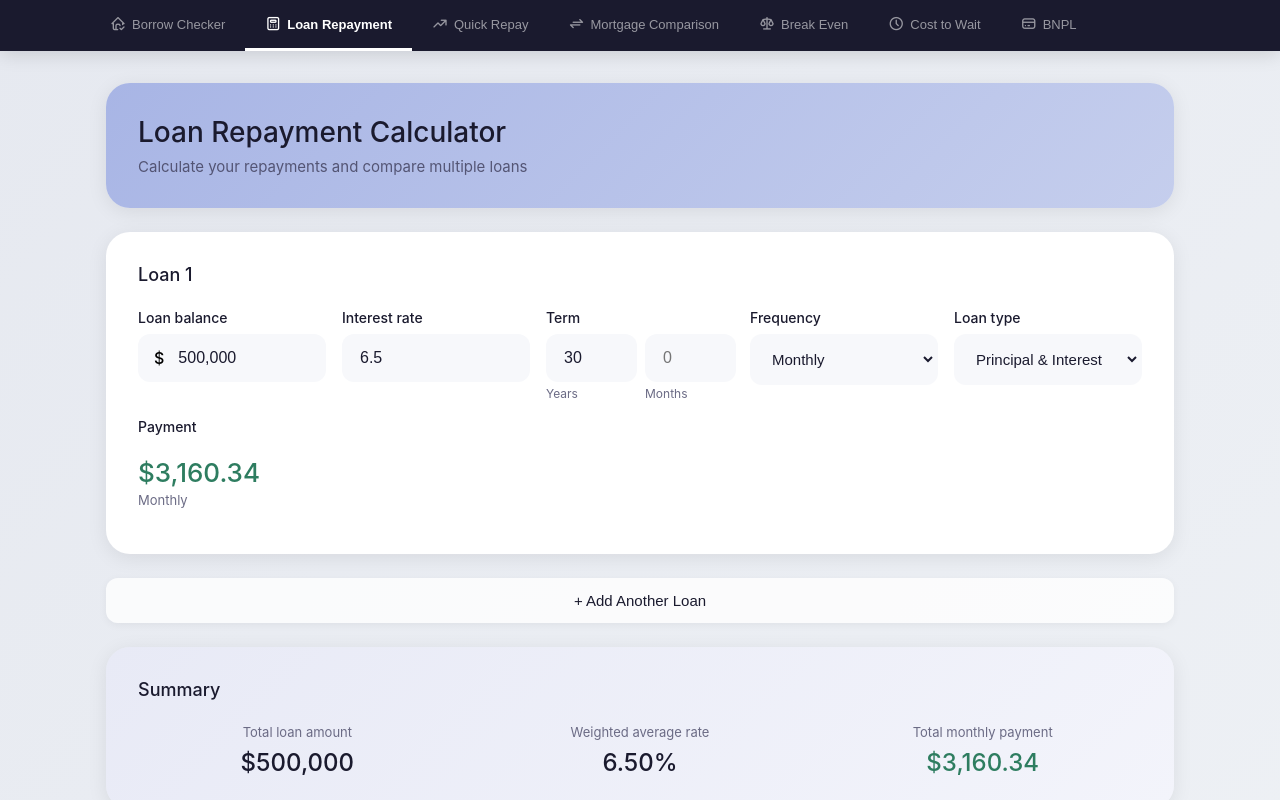
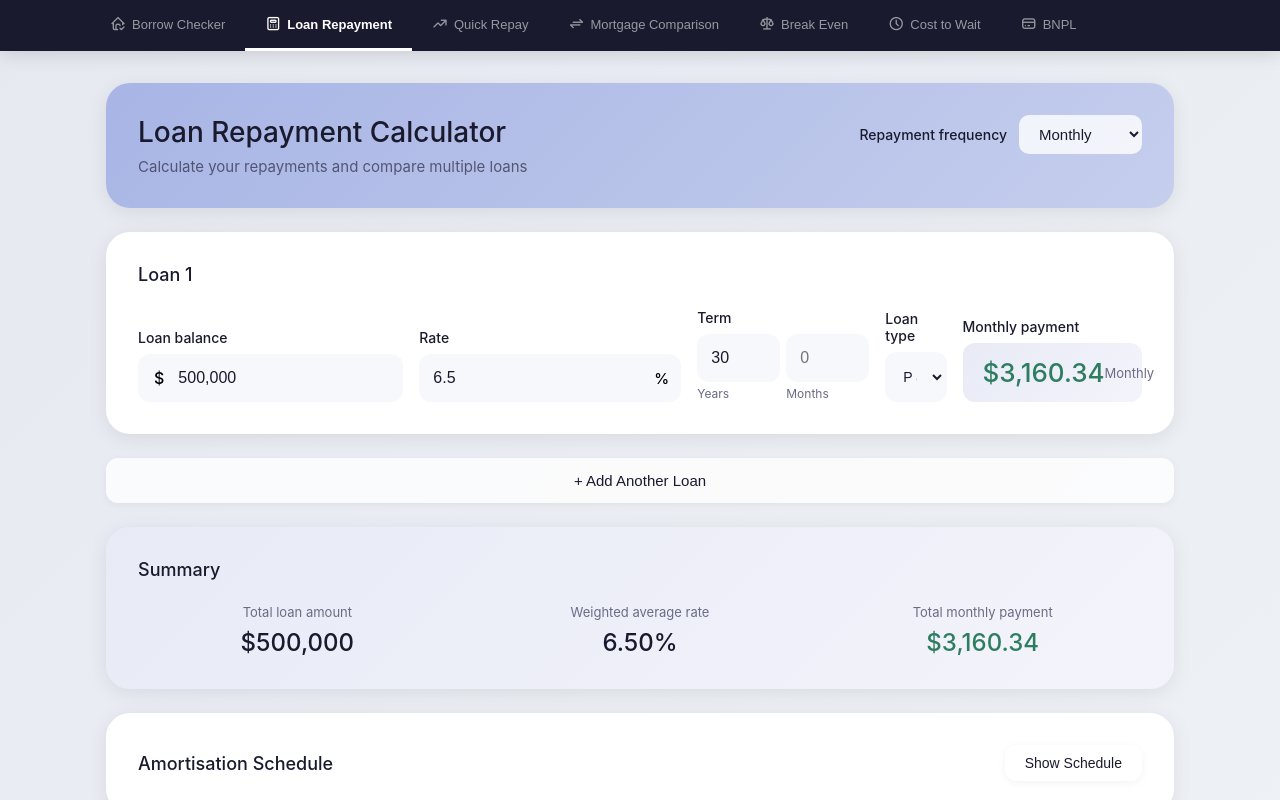
Before and after one commit to dparrynz/mortgage-ready, a React (Vite) app: page / in a window 1280 px wide. Both pictures are taken after a click on the button "Loan Repayment". Shown: the top 800 px of the page. Built offline with nearby package versions, Linux system fonts and the light colour scheme.

Commit message:
Update ParryFSApp with latest changes

```diff
--- a/ParryFSApp.jsx
+++ b/ParryFSApp.jsx
@@ -724,19 +724,21 @@ function BorrowChecker() {
 
 // ─── 2. LOAN REPAYMENT ───────────────────────────────────────────────────────
 function LoanRepayment() {
-  const [loans, setLoans] = useState([{ id: '1', name: 'Loan 1', balance: 500000, rate: 6.5, years: 30, months: 0, freq: 'monthly', interestOnly: false }]);
+  const [loans, setLoans] = useState([{ id: '1', name: 'Loan 1', balance: 500000, rate: 6.5, years: 30, months: 0, interestOnly: false }]);
   const [showAmort, setShowAmort] = useState(false);
+  const [freq, setFreq] = useState('monthly');
 
   const freqMap = { monthly: 12, fortnightly: 26, weekly: 52 };
+  const freqLabel = { monthly: 'Monthly', fortnightly: 'Fortnightly', weekly: 'Weekly' };
 
-  const addLoan = () => setLoans([...loans, { id: Date.now().toString(), name: `Loan ${loans.length + 1}`, balance: 0, rate: 0, years: 30, months: 0, freq: 'monthly', interestOnly: false }]);
+  const addLoan = () => setLoans([...loans, { id: Date.now().toString(), name: `Loan ${loans.length + 1}`, balance: 0, rate: 0, years: 30, months: 0, interestOnly: false }]);
   const removeLoan = (id) => loans.length > 1 && setLoans(loans.filter(l => l.id !== id));
   const updateLoan = (id, field, value) => setLoans(loans.map(l => l.id === id ? { ...l, [field]: value } : l));
 
   const calcPayment = (l) => {
     const totalMonths = l.years * 12 + l.months;
     if (!totalMonths) return 0;
-    const ppy = freqMap[l.freq];
+    const ppy = freqMap[freq];
     const n = (totalMonths / 12) * ppy;
     const r = l.rate / 100 / ppy;
     if (l.interestOnly) return (l.balance * l.rate / 100) / ppy;
@@ -746,19 +748,18 @@ function LoanRepayment() {
 
   const totalBalance = loans.reduce((s, l) => s + l.balance, 0);
   const wtdRate = totalBalance > 0 ? loans.reduce((s, l) => s + l.rate * l.balance, 0) / totalBalance : 0;
-  const totalMonthly = loans.reduce((s, l) => {
-    const pmt = calcPayment(l);
-    return s + pmt * freqMap[l.freq] / 12;
-  }, 0);
+  const totalPayment = loans.reduce((s, l) => s + calcPayment(l), 0);
 
   const amortRows = (() => {
     const maxMonths = Math.max(...loans.map(l => l.years * 12 + l.months));
     if (!totalBalance || !maxMonths) return [];
-    const r = wtdRate / 100 / 12;
-    const pmt = r ? (totalBalance * r * Math.pow(1 + r, maxMonths)) / (Math.pow(1 + r, maxMonths) - 1) : totalBalance / maxMonths;
+    const ppy = freqMap[freq];
+    const n = (maxMonths / 12) * ppy;
+    const r = wtdRate / 100 / ppy;
+    const pmt = r ? (totalBalance * r * Math.pow(1 + r, n)) / (Math.pow(1 + r, n) - 1) : totalBalance / n;
     const rows = [];
     let bal = totalBalance;
-    for (let i = 1; i <= maxMonths && bal > 0.5; i++) {
+    for (let i = 1; i <= n && bal > 0.5; i++) {
       const int = bal * r;
       const prin = Math.min(pmt - int, bal);
       bal = Math.max(0, bal - prin);
@@ -770,8 +771,20 @@ function LoanRepayment() {
   return (
     <div>
       <div style={{ ...card, background: C.headerBg }}>
-        <h1 style={{ fontSize: '28px', fontWeight: '500', margin: '0 0 0.5rem', color: C.textPrimary }}>Loan Repayment Calculator</h1>
-        <p style={{ fontSize: '15px', color: '#4a4a68', opacity: 0.9, margin: 0 }}>Calculate your repayments and compare multiple loans</p>
+        <div style={{ display: 'flex', justifyContent: 'space-between', alignItems: 'flex-start', flexWrap: 'wrap', gap: '1rem' }}>
+          <div>
+            <h1 style={{ fontSize: '28px', fontWeight: '500', margin: '0 0 0.5rem', color: C.textPrimary }}>Loan Repayment Calculator</h1>
+            <p style={{ fontSize: '15px', color: '#4a4a68', opacity: 0.9, margin: 0 }}>Calculate your repayments and compare multiple loans</p>
+          </div>
+          <div style={{ display: 'flex', alignItems: 'center', gap: '12px' }}>
+            <label style={{ fontSize: '14px', fontWeight: '500', color: C.textPrimary, whiteSpace: 'nowrap' }}>Repayment frequency</label>
+            <select value={freq} onChange={e => setFreq(e.target.value)} style={{ background: 'rgba(255,255,255,0.8)', border: 'none', padding: '0.625rem 1rem', borderRadius: '10px', fontSize: '15px', fontWeight: '500', color: C.textPrimary, cursor: 'pointer', outline: 'none' }}>
+              <option value="monthly">Monthly</option>
+              <option value="fortnightly">Fortnightly</option>
+              <option value="weekly">Weekly</option>
+            </select>
+          </div>
+        </div>
       </div>
 
       {loans.map((loan) => (
@@ -782,58 +795,50 @@ function LoanRepayment() {
               <button onClick={() => removeLoan(loan.id)} style={{ background: '#FFF0F0', border: 'none', color: '#C62828', padding: '0.5rem 1rem', borderRadius: '8px', cursor: 'pointer', fontSize: '14px', fontWeight: '500' }}>Remove</button>
             )}
           </div>
-          <div style={{ display: 'grid', gridTemplateColumns: 'repeat(auto-fit, minmax(160px, 1fr))', gap: '1rem' }}>
+          <div style={{ display: 'grid', gridTemplateColumns: '2fr 1.2fr 1.8fr 1.5fr 2fr 2fr', gap: '1rem', alignItems: 'end' }}>
             <div>
               <label style={{ ...labelStyle, marginBottom: '0.5rem' }}>Loan balance</label>
               <div style={{ ...inputWrap, padding: '0.875rem 1rem' }}>
-                <span style={{ fontSize: '16px', fontWeight: '500' }}>$</span>
-                <input type="text" value={fmtInput(loan.balance)} onChange={e => updateLoan(loan.id, 'balance', parseMoney(e.target.value))} style={{ ...inputStyle, fontSize: '16px' }} />
+                <span style={{ fontSize: '16px', fontWeight: '500', flexShrink: 0 }}>$</span>
+                <input type="text" value={fmtInput(loan.balance)} onChange={e => updateLoan(loan.id, 'balance', parseMoney(e.target.value))} style={{ ...inputStyle, fontSize: '16px', minWidth: 0 }} />
               </div>
             </div>
             <div>
-              <label style={{ ...labelStyle, marginBottom: '0.5rem' }}>Interest rate</label>
-              <div style={{ ...inputWrap, padding: '0.875rem 1rem' }}>
-                <input type="number" step="0.01" value={loan.rate || ''} onChange={e => updateLoan(loan.id, 'rate', parseFloat(e.target.value) || 0)} style={{ ...inputStyle, fontSize: '16px' }} placeholder="6.50" />
-                <span style={{ fontSize: '16px', fontWeight: '500' }}>%</span>
+              <label style={{ ...labelStyle, marginBottom: '0.5rem' }}>Rate</label>
+              <div style={{ ...inputWrap, padding: '0.875rem 0.75rem' }}>
+                <input type="number" step="0.01" value={loan.rate || ''} onChange={e => updateLoan(loan.id, 'rate', parseFloat(e.target.value) || 0)} style={{ ...inputStyle, fontSize: '16px', minWidth: 0 }} placeholder="6.5" />
+                <span style={{ fontSize: '15px', fontWeight: '500', flexShrink: 0 }}>%</span>
               </div>
             </div>
             <div>
               <label style={{ ...labelStyle, marginBottom: '0.5rem' }}>Term</label>
-              <div style={{ display: 'flex', gap: '8px' }}>
+              <div style={{ display: 'flex', gap: '6px' }}>
                 <div style={{ flex: 1 }}>
-                  <div style={{ ...inputWrap, padding: '0.875rem 1rem' }}>
-                    <input type="number" min="0" max="40" value={loan.years || ''} onChange={e => updateLoan(loan.id, 'years', parseInt(e.target.value) || 0)} style={{ ...inputStyle, fontSize: '16px' }} placeholder="30" />
+                  <div style={{ ...inputWrap, padding: '0.875rem 0.75rem' }}>
+                    <input type="number" min="0" max="40" value={loan.years || ''} onChange={e => updateLoan(loan.id, 'years', parseInt(e.target.value) || 0)} style={{ ...inputStyle, fontSize: '16px', minWidth: 0 }} placeholder="30" />
                   </div>
                   <span style={{ fontSize: '12px', color: C.textSecondary }}>Years</span>
                 </div>
                 <div style={{ flex: 1 }}>
-                  <div style={{ ...inputWrap, padding: '0.875rem 1rem' }}>
-                    <input type="number" min="0" max="11" value={loan.months || ''} onChange={e => updateLoan(loan.id, 'months', parseInt(e.target.value) || 0)} style={{ ...inputStyle, fontSize: '16px' }} placeholder="0" />
+                  <div style={{ ...inputWrap, padding: '0.875rem 0.75rem' }}>
+                    <input type="number" min="0" max="11" value={loan.months || ''} onChange={e => updateLoan(loan.id, 'months', parseInt(e.target.value) || 0)} style={{ ...inputStyle, fontSize: '16px', minWidth: 0 }} placeholder="0" />
                   </div>
                   <span style={{ fontSize: '12px', color: C.textSecondary }}>Months</span>
                 </div>
               </div>
             </div>
             <div>
-              <label style={{ ...labelStyle, marginBottom: '0.5rem' }}>Frequency</label>
-              <select value={loan.freq} onChange={e => updateLoan(loan.id, 'freq', e.target.value)} style={{ ...selectStyle, padding: '0.875rem 1rem', fontSize: '15px' }}>
-                <option value="monthly">Monthly</option>
-                <option value="fortnightly">Fortnightly</option>
-                <option value="weekly">Weekly</option>
-              </select>
-            </div>
-            <div>
               <label style={{ ...labelStyle, marginBottom: '0.5rem' }}>Loan type</label>
-              <select value={loan.interestOnly ? 'io' : 'pi'} onChange={e => updateLoan(loan.id, 'interestOnly', e.target.value === 'io')} style={{ ...selectStyle, padding: '0.875rem 1rem', fontSize: '15px' }}>
-                <option value="pi">Principal & Interest</option>
+              <select value={loan.interestOnly ? 'io' : 'pi'} onChange={e => updateLoan(loan.id, 'interestOnly', e.target.value === 'io')} style={{ ...selectStyle, padding: '0.875rem 0.75rem', fontSize: '14px' }}>
+                <option value="pi">P & I</option>
                 <option value="io">Interest Only</option>
               </select>
             </div>
-            <div>
-              <label style={{ ...labelStyle, marginBottom: '0.5rem' }}>Payment</label>
-              <div style={{ padding: '0.875rem 0' }}>
-                <p style={{ fontSize: '26px', fontWeight: '500', margin: '0 0 0.25rem', color: C.green }}>${fmtNZD(calcPayment(loan), 2)}</p>
-                <p style={{ fontSize: '13px', color: C.textSecondary, margin: 0, textTransform: 'capitalize' }}>{loan.freq}</p>
+            <div style={{ gridColumn: 'span 2' }}>
+              <label style={{ ...labelStyle, marginBottom: '0.5rem' }}>{freqLabel[freq]} payment</label>
+              <div style={{ background: C.accentLight, borderRadius: '12px', padding: '0.875rem 1.25rem', display: 'flex', alignItems: 'center', justifyContent: 'space-between' }}>
+                <span style={{ fontSize: '26px', fontWeight: '500', color: C.green }}>${fmtNZD(calcPayment(loan), 2)}</span>
+                <span style={{ fontSize: '13px', color: C.textSecondary }}>{freqLabel[freq]}</span>
               </div>
             </div>
           </div>
@@ -848,7 +853,7 @@ function LoanRepayment() {
           {[
             { label: 'Total loan amount', value: `$${fmtNZD(totalBalance)}` },
             { label: 'Weighted average rate', value: `${wtdRate.toFixed(2)}%` },
-            { label: 'Total monthly payment', value: `$${fmtNZD(totalMonthly, 2)}` },
+            { label: `Total ${freqLabel[freq].toLowerCase()} payment`, value: `$${fmtNZD(totalPayment, 2)}` },
           ].map((s, i) => (
             <div key={i}>
               <p style={{ fontSize: '13px', color: C.textSecondary, margin: '0 0 0.5rem' }}>{s.label}</p>
@@ -868,7 +873,7 @@ function LoanRepayment() {
             <table style={{ width: '100%', borderCollapse: 'collapse', fontSize: '13px' }}>
               <thead>
                 <tr style={{ background: C.inputBg }}>
-                  {['Month', 'Payment', 'Principal', 'Interest', 'Balance'].map(h => (
+                  {[freqLabel[freq], 'Payment', 'Principal', 'Interest', 'Balance'].map(h => (
                     <th key={h} style={{ padding: '0.75rem 1rem', textAlign: 'right', fontWeight: '500', color: C.textSecondary, borderBottom: `1px solid ${C.borderLight}` }}>{h}</th>
                   ))}
                 </tr>
```
